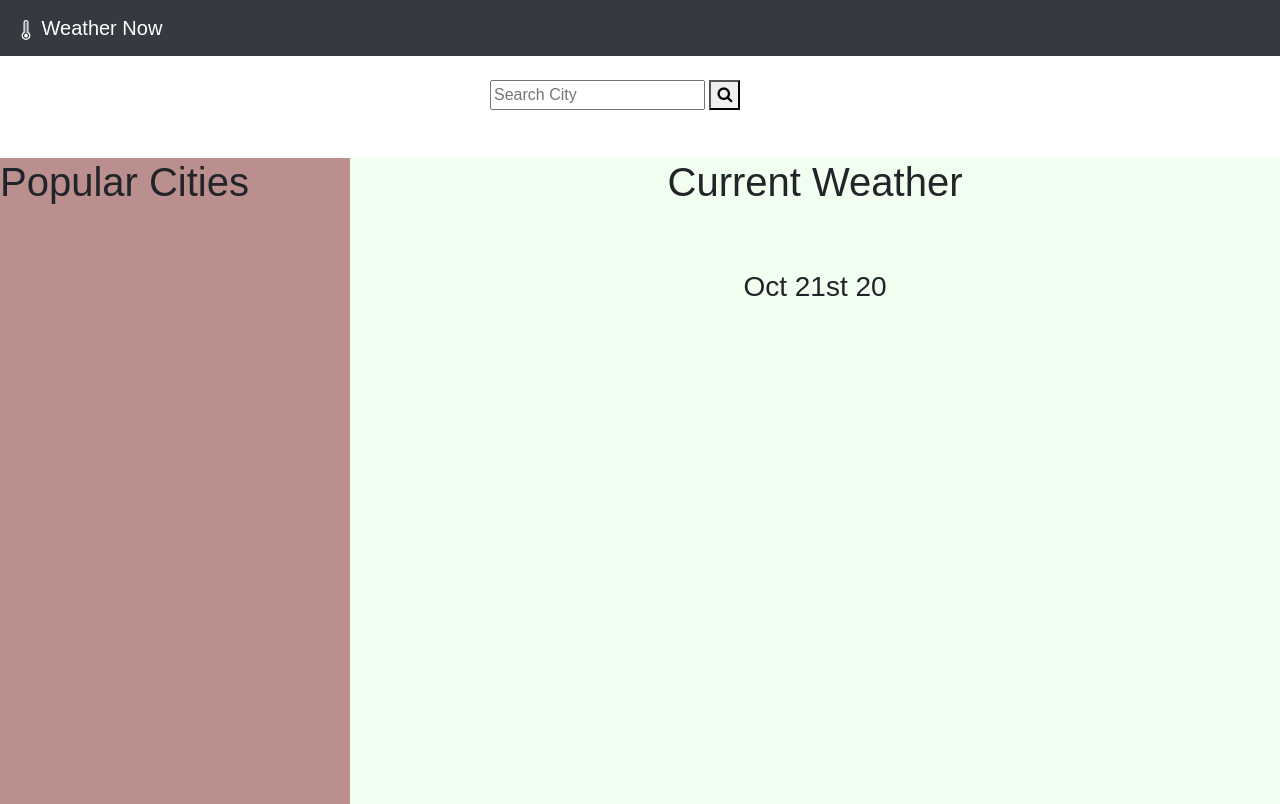
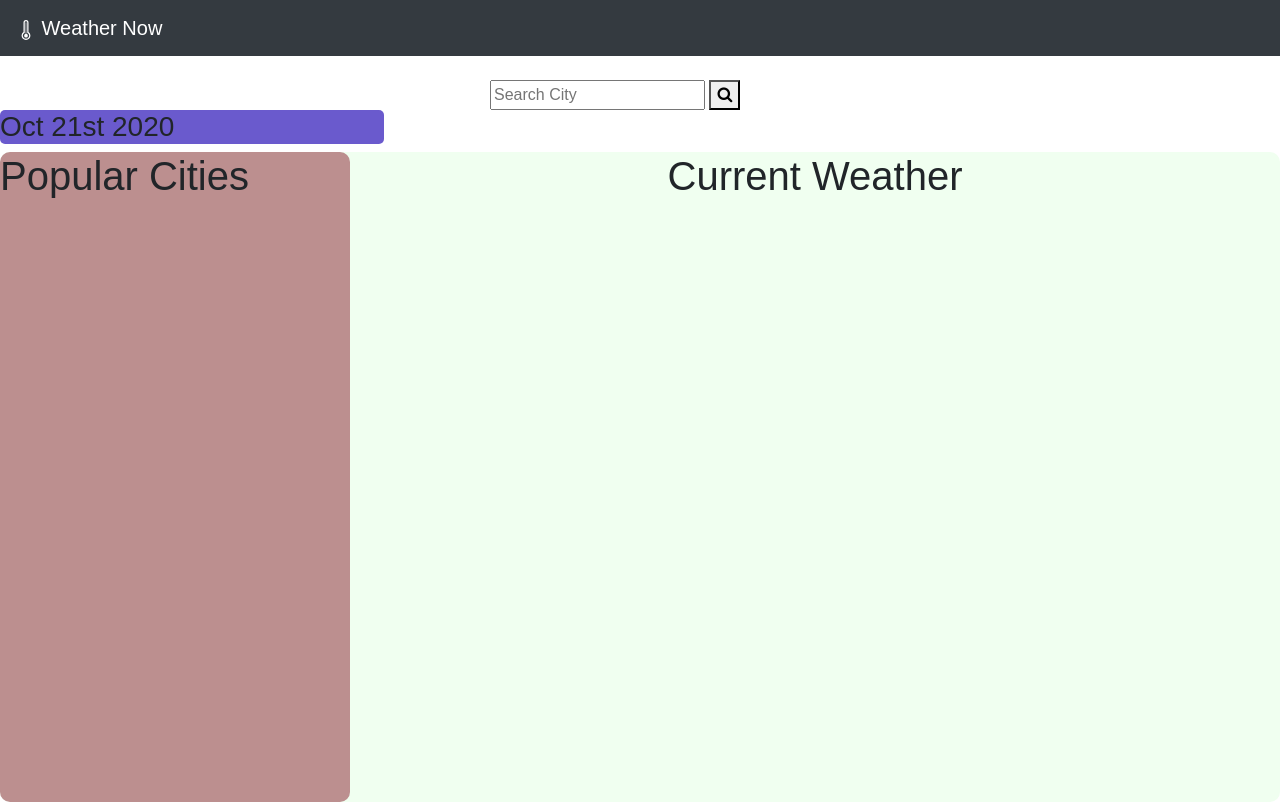
Before and after one commit to CaseyOverton/weatherApp, a plain HTML site: page index.html in a window 1280 px wide. Shown: the top 804 px of the page. Drawn offline with nearby package versions, Linux system fonts and the light colour scheme; a web font is replaced by a local one.

Commit message:
made a few css adjustments, moved clock on page, havent figured out how to change the date to moment.js

```diff
--- a/index.html
+++ b/index.html
@@ -32,15 +32,15 @@
       <input id="citySearch" type="text" placeholder="Search City" name="search2">
       <button id="submit" type="submit"><i class="fa fa-search"></i></button>
     </form>
-      <br>
-<br>
+    <Div>
+    <h3 id="time"></h3>
+  </Div>
 <h1 class="underline">Popular Cities</h1>
     </div></div></div>
 
 <div id="resultDivCurrent" ><h1>Current Weather</h1><br><br>
   <div id="backgroundCurrent"></div>
   <h2 id="name"></h2>
-  <h3 id="time"></h3>
   <p id="date"></p>
   <p><img id="icon" ></p>
   <p id="temp"></p>
@@ -67,7 +67,7 @@ src="https://code.jquery.com/jquery-3.5.1.min.js"
 
 const m = moment();
 console.log(m.format("dddd"))
-$('#time').text(m.format("MMM Do YY"))
+$('#time').text(m.format("MMM Do YYYY"))
 $('#submit').click(function(event) {
   event.preventDefault();
 city = $('#citySearch').val().trim();
@@ -82,7 +82,7 @@ var date = $('#date').text("Today's Date: " + response.dt);
 var icon = response.weather[0].icon;
 // var icon = $('#icon').text(response.weather[0].icon);
 var temp = $('#temp').text("Temperature: " + convertKelvin(response.main.temp) + "°F");
-var humidity = $('#humidity').text("Humidity: " + response.main.humidity);
+var humidity = $('#humidity').text("Humidity: " + response.main.humidity + "%");
 var windSpeed = $('#windSpeed').text("Wind Speed: " + response.wind.speed);
 console.log(icon)
 var icon = "http://openweathermap.org/img/w/" + icon + ".png";
--- a/style/weather.css
+++ b/style/weather.css
@@ -9,7 +9,7 @@
 
 * {
   font-family: 'Francois One', sans-serif;
-
+  text-decoration-color: darkorange;
   box-sizing: border-box;
 }
 
@@ -48,6 +48,7 @@ width: auto;
   height: 650px;
    text-align: center;
 background-color: honeydew;
+border-radius: 10px;
 }
 .underline {
     width: 350px;
@@ -55,7 +56,15 @@ background-color: honeydew;
     height: 650px;
     float: left;
     background-color: rosybrown;
+    border-radius: 10px;
 }
 #backgroundCurrent {
 background-color: lightseagreen;
 }
+#time {
+  background-color: slateblue;
+  height: 70%;
+  margin-right: 70%;
+  border-radius: 5px;
+  box-shadow: steelblue;
+}
```
